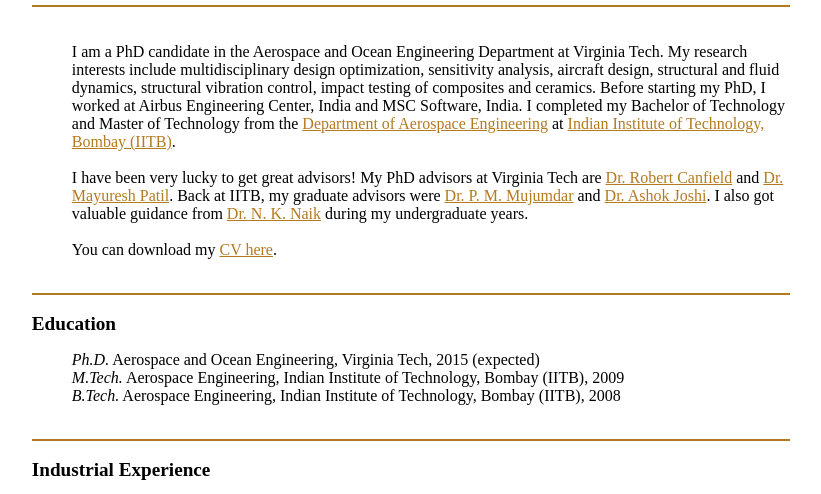
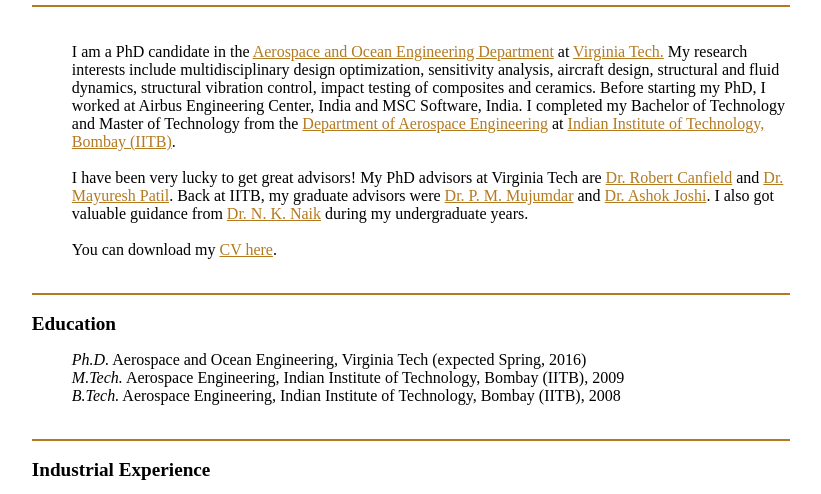
Before and after one commit to kulkarnimandar/kulkarnimandar.github.io, a plain HTML site: page index.html in a window 1280 px wide. Shown: the part 242-736 px from the top of the page, without its empty margins (229-1050 px from the left). Drawn offline with Linux system fonts and the light colour scheme.

Commit message:
Updated links

```diff
--- a/index.html
+++ b/index.html
@@ -36,7 +36,7 @@
 <!-- <a href="" style="color:#B47A1F;"> </a> -->
 <p><big><b></big></b></p>
 <ul>
-	<br> I am a PhD candidate in the Aerospace and Ocean Engineering Department at Virginia Tech.
+	<br> I am a PhD candidate in the <a href="http://www.aoe.vt.edu/" style="color:#B47A1F;">Aerospace and Ocean Engineering Department</a> at <a href="http://www.vt.edu/" style="color:#B47A1F;">Virginia Tech.</a>
 	     My research interests include multidisciplinary design optimization, sensitivity analysis, aircraft design, structural and fluid dynamics, structural vibration control, impact testing of composites and ceramics.
 		 Before starting my PhD, I worked at Airbus Engineering Center, India and MSC Software, India.
 		 I completed my Bachelor of Technology and Master of Technology from the <a href="http://www.aero.iitb.ac.in" style="color:#B47A1F;">Department of Aerospace Engineering</a> at <a href="http://www.iitb.ac.in" style="color:#B47A1F;">Indian Institute of Technology, Bombay (IITB)</a>.<br><br>
@@ -54,7 +54,7 @@
 
 <p><big><b>Education</big></b></p>
 <ul>
-    <em>Ph.D.</em> Aerospace and Ocean Engineering, <a>Virginia Tech</a>, 2015 (expected)<br>
+    <em>Ph.D.</em> Aerospace and Ocean Engineering, <a>Virginia Tech</a> (expected Spring, 2016)<br>
 	<em>M.Tech.</em> Aerospace Engineering, <a>Indian Institute of Technology, Bombay (IITB)</a>, 2009<br>
 	<em>B.Tech.</em> Aerospace Engineering, <a>Indian Institute of Technology, Bombay (IITB)</a>, 2008<br><br>
 </ul>
```
